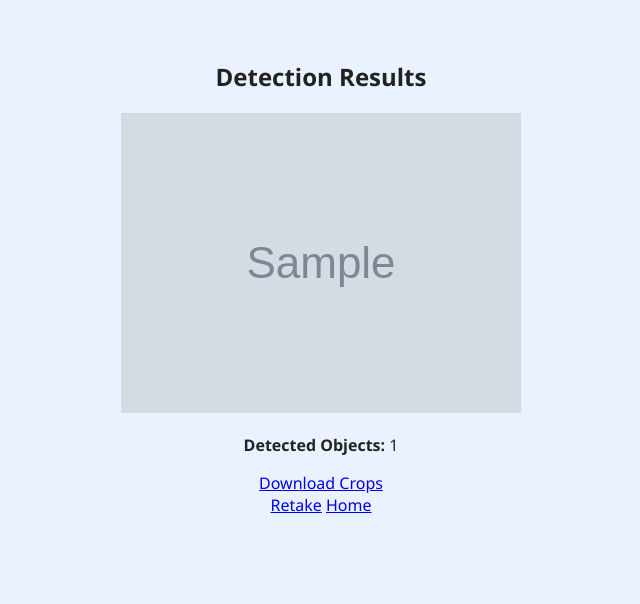
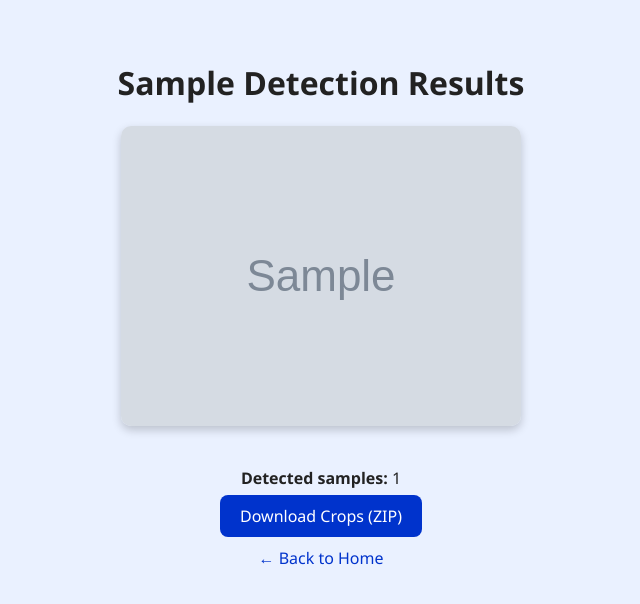
Before and after one commit to Sigfredkent123/nova-detection-pipeline, a Flask app: template templates/results.html in a window 1280 px wide. Shown: the top 604 px of the page, without its empty margins (319-959 px from the left). Run offline with Flask 3, Linux system fonts and the light colour scheme; the template is opened without the code that fills it: most values are stand-ins (such as "Sample title", 1, 10 or a date in 2020); grey boxes marked "Sample" are stand-in pictures.

Commit message:
Update results.html

```diff
--- a/templates/results.html
+++ b/templates/results.html
@@ -2,21 +2,23 @@
 <html lang="en">
 <head>
   <meta charset="UTF-8">
-  <title>Detection Results</title>
-  <link rel="stylesheet" href="{{ url_for('static', filename='style.css') }}">
+  <title>{{ scan_type }} Results</title>
+  <link rel="stylesheet" href="{{ url_for('static', filename='css/style.css') }}">
 </head>
-<body class="results-screen">
+<body>
   <div class="container">
-    <h2>Detection Results</h2>
-    {% if annotated_image %}
-      <img src="{{ url_for('static', filename=annotated_image) }}" alt="Detection Results">
-      <p><strong>Detected Objects:</strong> {{ num_eyes }}</p>
-      <a href="{{ url_for('static', filename=zip_file) }}" download>Download Crops</a>
+    <h1>{{ scan_type }} Detection Results</h1>
+
+    {% if result.error %}
+      <p class="error">Error: {{ result.error }}</p>
+    {% else %}
+      <img src="{{ result.annotated_image }}" alt="Annotated Result" class="result-image">
+      <p><strong>Detected {{ scan_type.lower() }}s:</strong> {{ result.num_eyes or result.num_palms or result.num_nails }}</p>
+
+      <a href="/download/{{ result.zip_file }}" class="download-btn">Download Crops (ZIP)</a>
     {% endif %}
-    <div class="button-group">
-      <a href="{{ url_for('selection') }}" class="secondary-btn">Retake</a>
-      <a href="{{ url_for('landing') }}" class="primary-btn">Home</a>
-    </div>
+
+    <a href="/" class="back-link">← Back to Home</a>
   </div>
 </body>
 </html>
```
